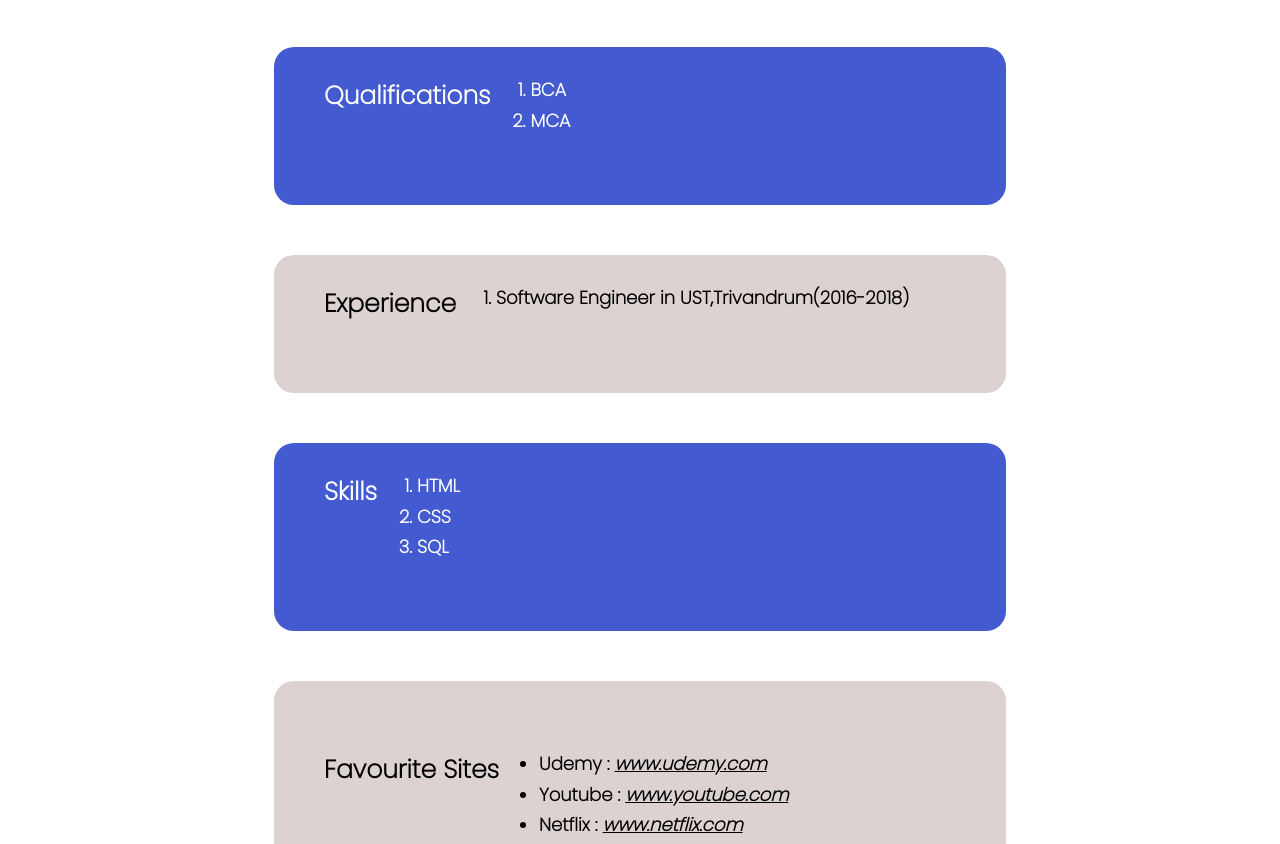
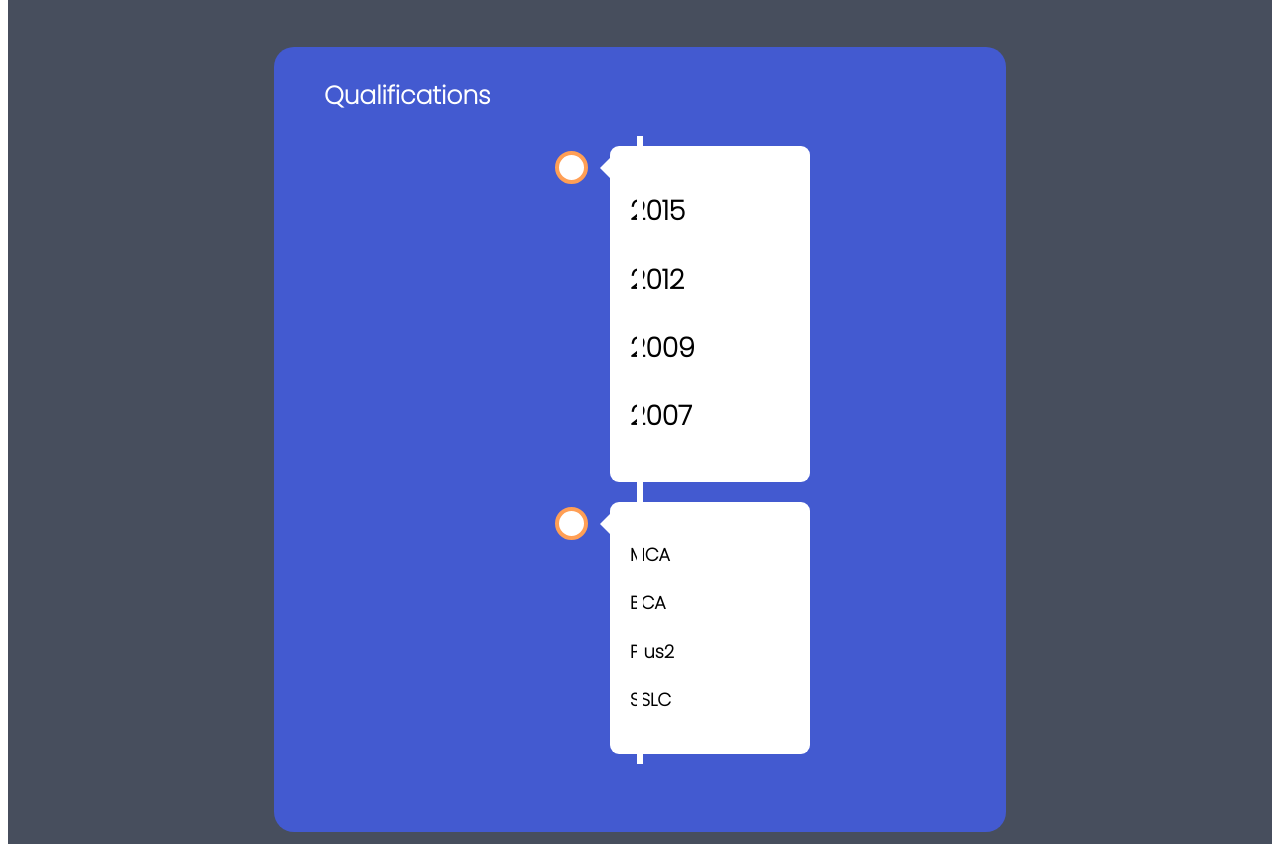
Before and after one commit to riyathomas30/riyaradhtml1, a plain HTML site: page index.html in a window 1280 px wide. Shown: the part 666-1510 px from the top of the page. Drawn offline with Linux system fonts and the light colour scheme.

Commit message:
add index.html

```diff
--- a/contactdetailsstyle.css
+++ b/contactdetailsstyle.css
@@ -1,8 +1,7 @@
 
 .contactdetails {
     background-color: #ddd2d2;
-
-    margin: auto;
+   margin: auto;
     width: 50%;
     border-radius: 20px;
     text-align: left;
--- a/index.html
+++ b/index.html
@@ -23,13 +23,13 @@
                     <li><i class="fa fa-home"></i> <a href="#home">Home</a></li>
                     <li><i class="fa fa-user"></i><a href="#aboutme">About me</a></li>
                     <li><i class="fa fa-graduation-cap"></i><a href="#qualification">Qualifications</a></li>
-                    <li><i class="fa fa-th"></i><a href="#experience">Experience</a>  </li>
-                    <li> <i class="fa fa-lightbulb-o"></i> <a href="#skills">Skills</a> </li>
+                    <li><i class="fa fa-th"></i><a href="#experience">Experience</a></li>
+                    <li><i class="fa fa-lightbulb-o"></i><a href="#skills">Skills</a></li>
                     <li><i class="fa fa-laptop"></i><a href="#favourite">Favourite Sites</a></li>
                 </ul>
 
             </div>
-            <div class="maindiv" id="topofthepage" >
+            <div class="maindiv" id="topofthepage">
 
                 <div class="home" id="home">
 
@@ -64,12 +64,32 @@
                         <strong>Qualifications</strong>
                     </p>
                     <p>
-                        <ol>
-                            <li>BCA</li>
-                            <li> MCA</li>
-                        </ol>
+                        <div class="timeline">
+                            <div class="container left">
+                                <div class="content">
+                                    <h2>2015</h2>
+                                    <h2>2012</h2>
+                                    <h2>2009</h2>
+                                    <h2>2007</h2>
+                                </div>
+                            </div>
+                            <div class="container right">
+                                <div class="content">
+
+                                    <p>MCA</p>
+                                    <p>BCA</p>
+                                    <p>Plus2</p>
+                                    <p>SSLC</p>
+
+                                </div>
+                            </div>
+                        </div>
+
                     </p>
                 </div>
+
+
+
                 <div class="experience" id="experience" style="padding-top:10px">
                     <p>
                         <strong>Experience</strong>
--- a/style.css
+++ b/style.css
@@ -1,8 +1,10 @@
-.dashboard
-{
 
-	display:flex;
+
+.dashboard {
+	background-color: #474e5d;
+	display: flex;
 }
+
 .sidebar {
 	background-color: #435AD0;
 	border-radius: 20px;
@@ -23,8 +25,8 @@
 
 	}
 	.sidebar i {
-		padding-right: 15px;
-		font-size: 0.9em
+		width:30px;
+		font-size: 0.9em;
 	}
 	.sidebar a{
 		color: #ffffff;
@@ -103,7 +105,7 @@
 
 .qualification,.skills {
 	background-color: #435AD0;
-	display: flex;
+
 	margin: 50px auto;
 	width: 50%;
 	border-radius: 20px;
@@ -124,7 +126,7 @@ strong {
 }
 .favourite, .experience {
 	background-color: #ddd2d2;
-	display: flex;
+
 	margin: 50px auto;
 	width: 50%;
 	border-radius: 20px;
@@ -140,3 +142,127 @@ strong {
 	.favourite a {
 		color: #000000;
 	}
+
+
+
+
+
+
+/* The actual timeline (the vertical ruler) */
+.timeline {
+	position: relative;
+	max-width:200px;
+	margin: 0 auto;
+}
+
+	/* The actual timeline (the vertical ruler) */
+	.timeline::after {
+		content: '';
+		position: absolute;
+		width: 6px;
+		background-color: white;
+		top: 0;
+		bottom: 0;
+		left: 50%;
+		margin-left: -3px;
+	}
+
+/* Container around content */
+.container {
+	padding: 10px 40px;
+	position: relative;
+	background-color: inherit;
+	width: 50%;
+}
+
+	/* The circles on the timeline */
+	.container::after {
+		content: '';
+		position: absolute;
+		width: 25px;
+		height: 25px;
+		right: -17px;
+		background-color: white;
+		border: 4px solid #FF9F55;
+		top: 15px;
+		border-radius: 50%;
+		z-index: 1;
+	}
+
+/* Place the container to the left */
+.left {
+	left: 0;
+}
+
+/* Place the container to the right */
+.right {
+	left: 50%;
+}
+
+/* Add arrows to the left container (pointing right) */
+.left::before {
+	content: " ";
+	height: 0;
+	position: absolute;
+	top: 22px;
+	width: 0;
+	z-index: 1;
+	right: 30px;
+	border: medium solid white;
+	border-width: 10px 0 10px 10px;
+	border-color: transparent transparent transparent white;
+}
+
+/* Add arrows to the right container (pointing left) */
+.right::before {
+	content: " ";
+	height: 0;
+	position: absolute;
+	top: 22px;
+	width: 0;
+	z-index: 1;
+	left: 30px;
+	border: medium solid white;
+	border-width: 10px 10px 10px 0;
+	border-color: transparent white transparent transparent;
+}
+
+/* Fix the circle for containers on the right side */
+.right::after {
+	left: -16px;
+}
+
+/* The actual content */
+.content {
+	padding: 20px;
+	background-color: white;
+	position: relative;
+	border-radius: 9px;
+	color: #000000;
+}
+
+
+	/* Full-width containers */
+	.container {
+		width: 100%;
+		padding-left: 70px;
+		padding-right: 25px;
+	}
+
+		/* Make sure that all arrows are pointing leftwards */
+		.container::before {
+			left: 60px;
+			border: medium solid white;
+			border-width: 10px 10px 10px 0;
+			border-color: transparent white transparent transparent;
+		}
+
+	/* Make sure all circles are at the same spot */
+	.left::after, .right::after {
+		left: 15px;
+	}
+
+	/* Make all right containers behave like the left ones */
+	.right {
+		left: 0%;
+	}
```
